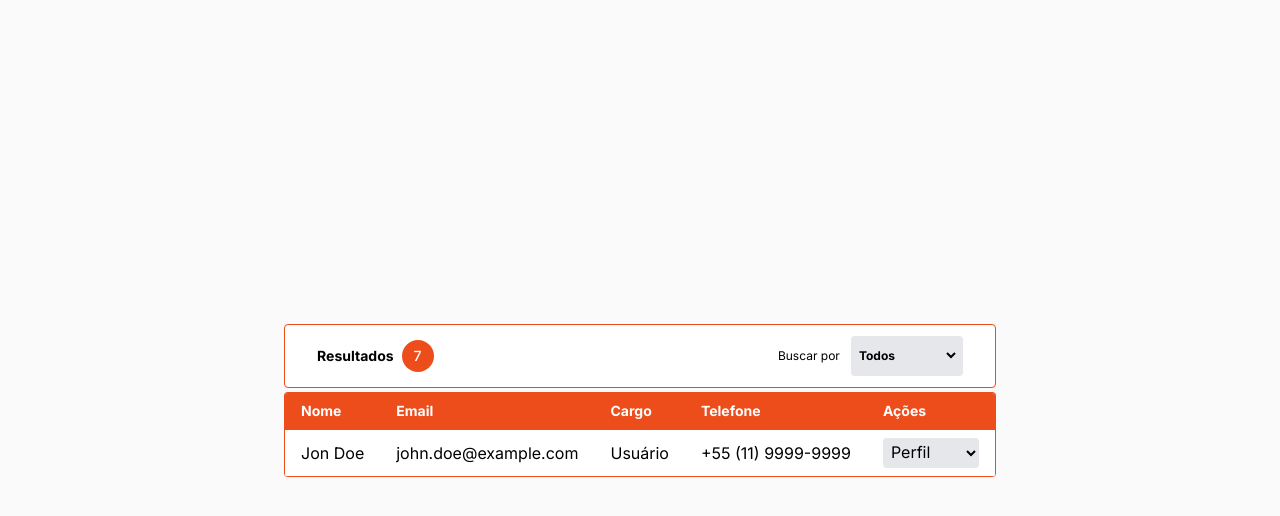
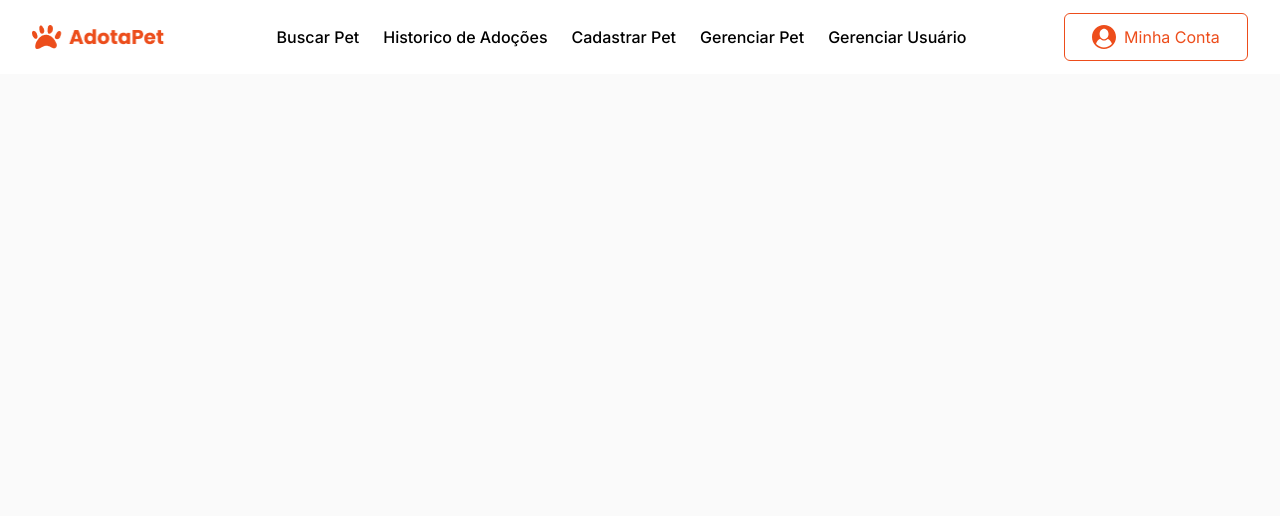
Before and after one commit to Renchs/sistema-pata-frontend, a React (Vite) app: page / in a window 1280 px wide. Shown: the top 516 px of the page. Built offline with nearby package versions, Linux system fonts and the light colour scheme.

Commit message:
feat: header

```diff
--- a/src/App.tsx
+++ b/src/App.tsx
@@ -1,12 +1,13 @@
 // import { ModalRegistro } from "./components/modalRegistro";
-import { UserList } from "./pages/userList";
+import { Header } from "./components/header";
+// import { UserList } from "./pages/userList";
 
 export function App() {
 
   return (
     <>
-      <div className="flex w-full bg-[#FAFAFA] h-screen justify-center items-center">
-        <UserList />
+      <div className="flex w-full bg-[#FAFAFA] h-screen justify-center items-start">
+        <Header />
       </div>
     </>
   )
--- /dev/null
+++ b/src/components/header/index.tsx
@@ -0,0 +1,56 @@
+import { useState } from "react";
+
+export function Header() {
+    const [isMenuOpen, setIsMenuOpen] = useState(false);
+
+    const toggleMenu = () => setIsMenuOpen(!isMenuOpen);
+
+
+    return (
+        <header className="w-full h-[74px] flex justify-between items-center bg-white px-4 md:px-8">
+            <img className="w-[147px]" src="/src/assets/Logo.png" alt="Ícone do site AdotaPet" />
+
+            <div className="block xl:hidden" onClick={toggleMenu}>
+                <button className="text-primary">
+                    <svg
+                        xmlns="http://www.w3.org/2000/svg"
+                        className="w-6 h-6"
+                        fill="none"
+                        viewBox="0 0 24 24"
+                        stroke="currentColor"
+                        strokeWidth="2"
+                    >
+                        <path strokeLinecap="round" strokeLinejoin="round" d="M4 6h16M4 12h16M4 18h16" />
+                    </svg>
+                </button>
+            </div>
+
+            <nav className={`hidden xl:flex gap-6 font-medium`}>
+                <a className="hover:text-primary" href="#">Buscar Pet</a>
+                <a className="hover:text-primary" href="#">Historico de Adoções</a>
+                <a className="hover:text-primary" href="#">Cadastrar Pet</a>
+                <a className="hover:text-primary" href="#">Gerenciar Pet</a>
+                <a className="hover:text-primary" href="#">Gerenciar Usuário</a>
+            </nav>
+
+            <div className={`hidden w-[184px] h-12 cursor-pointer xl:flex items-center justify-center gap-2 border border-primary rounded-md text-primary`}>
+                <img className="w-6" src="/src/assets/iconUser.svg" alt="Ícone de usuário" />
+                <p>Minha Conta</p>
+            </div>
+
+            <div
+                className={`${isMenuOpen ? 'block' : 'hidden'
+                    } absolute top-20 left-0 w-full bg-white shadow-lg lg:hidden`}
+            >
+                <nav className="flex flex-col gap-4 p-4 font-medium">
+                    <a className="hover:text-primary" href="#">Buscar Pet</a>
+                    <a className="hover:text-primary" href="#">Historico de Adoções</a>
+                    <a className="hover:text-primary" href="#">Cadastrar Pet</a>
+                    <a className="hover:text-primary" href="#">Gerenciar Pet</a>
+                    <a className="hover:text-primary" href="#">Gerenciar Usuário</a>
+                    <a className="hover:text-primary" href="#">Minha Conta</a>
+                </nav>
+            </div>
+        </header>
+    );
+};
```
Also changed, not shown: src/assets/account_circle.svg (added), src/assets/iconUser.svg (added).
